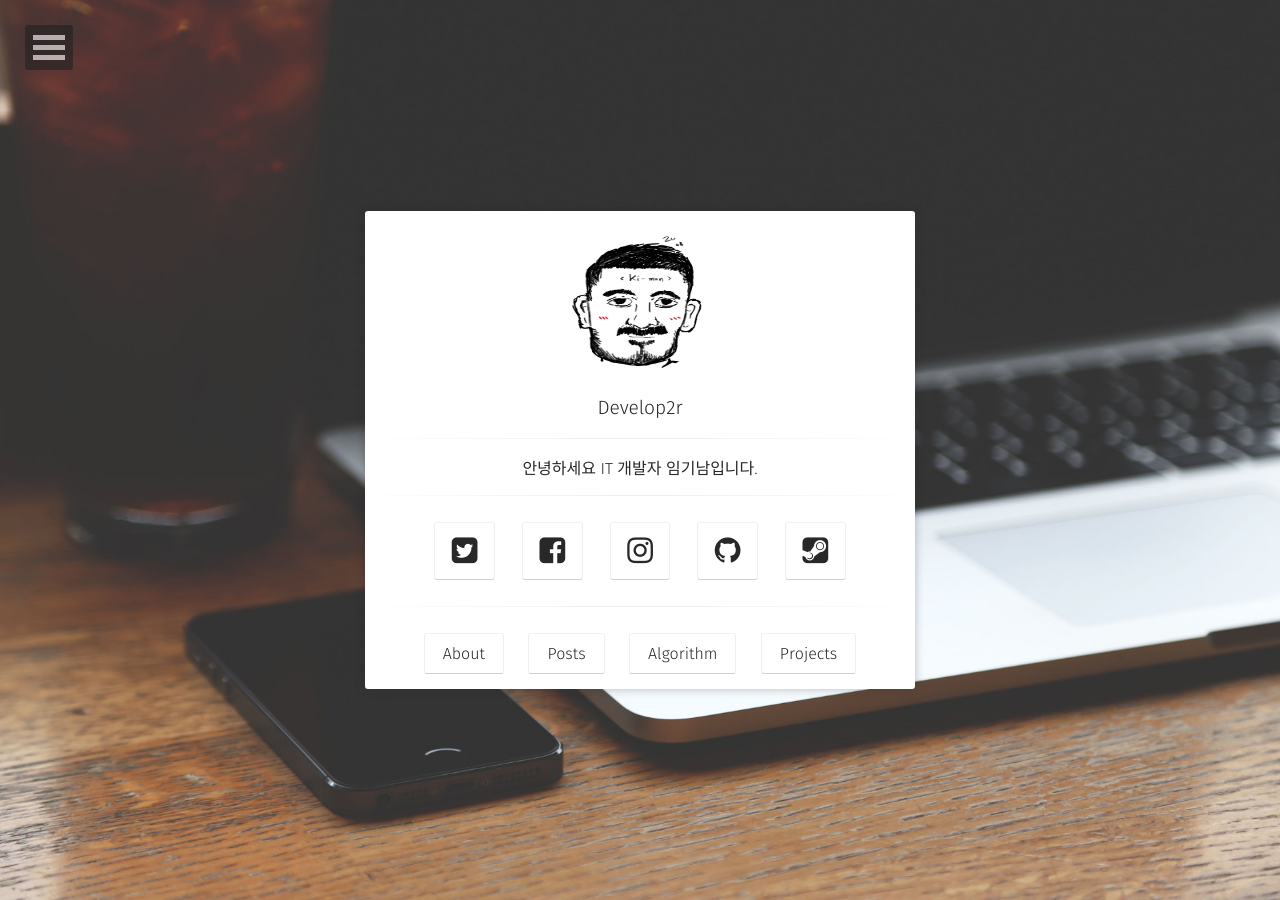
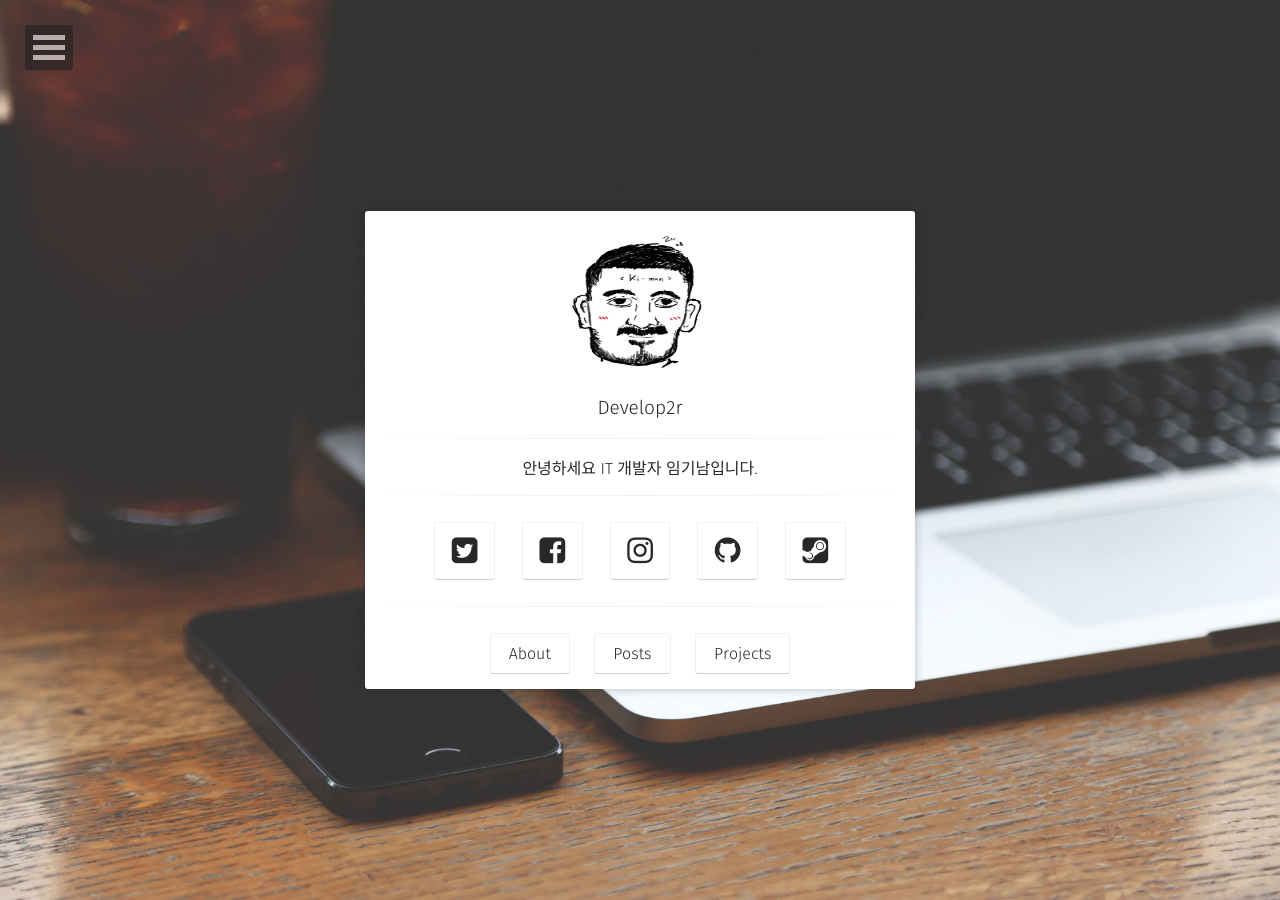
Before and after one commit to limkinam/limkinam.github.io, a Jekyll site: the page built from index.html, in a window 1280 px wide. Built offline with Jekyll 4.4.1, drawn with Linux system fonts in a browser that asks for light colours; some web fonts are replaced.

Commit message:
Update home.html

```diff
--- a/_layouts/home.html
+++ b/_layouts/home.html
@@ -38,9 +38,6 @@ layout: compress
                          <a class="btn zoombtn" href="{{ site.url }}/posts">
                          Posts
                          </a>
-                         <a class="btn zoombtn" href="{{ site.url }}/algorithm">
-                         Algorithm
-                         </a>
                          <a class="btn zoombtn" href="{{ site.url }}/projects">
                          Projects
                          </a>
```
